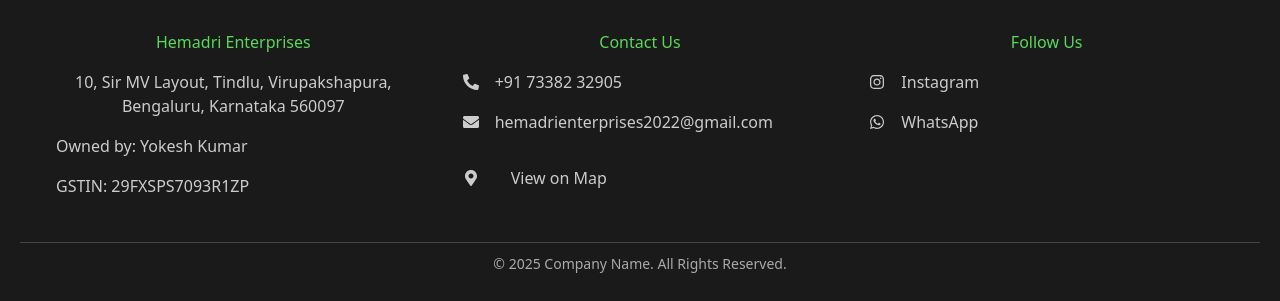
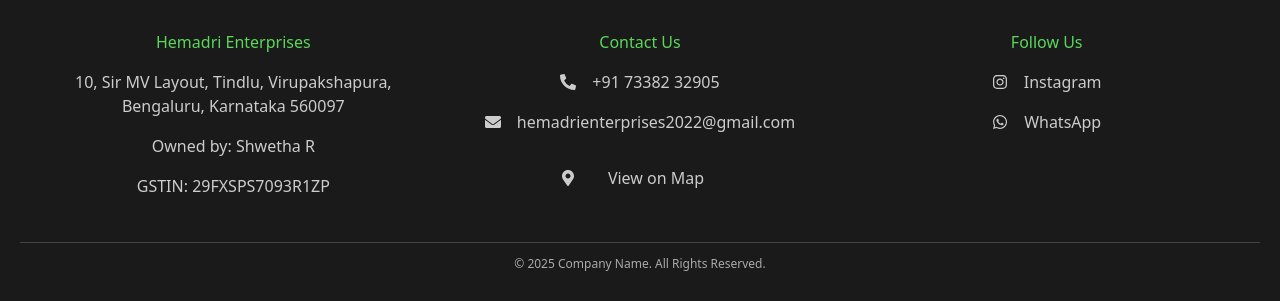
Before and after one commit to abhishek17551/Hemadri-Enterprises, a React (Vite) app: page / in a window 1280 px wide. Shown: the part 908-1209 px from the top of the page. Built offline with nearby package versions, Linux system fonts and the light colour scheme.

Commit message:
style changes in footer component

```diff
--- a/src/components/Footer/Footer.jsx
+++ b/src/components/Footer/Footer.jsx
@@ -8,7 +8,7 @@ const Footer = () => {
         <div className="footer-section">
           <h2>Hemadri Enterprises</h2>
           <p>10, Sir MV Layout, Tindlu, Virupakshapura, Bengaluru, Karnataka 560097</p>
-          <p>Owned by: Yokesh Kumar</p>
+          <p>Owned by: Shwetha R</p>
           <p>GSTIN: 29FXSPS7093R1ZP</p>
         </div>
 
--- a/src/components/Footer/footer.css
+++ b/src/components/Footer/footer.css
@@ -32,6 +32,7 @@
     text-decoration: none;
     display: flex;
     align-items: center;
+    justify-content: center;
     gap: 1rem;
     margin: 1rem
   }
@@ -41,9 +42,9 @@
   }
 
   .footer-bottom {
-    margin-top: 20px;
+    margin-top: 1.25rem;
     border-top: 1px solid #444;
-    padding-top: 10px;
-    font-size: 14px;
+    padding-top: 0.75rem;
+    font-size: 0.75rem;
     color: #aaa;
   }
```
